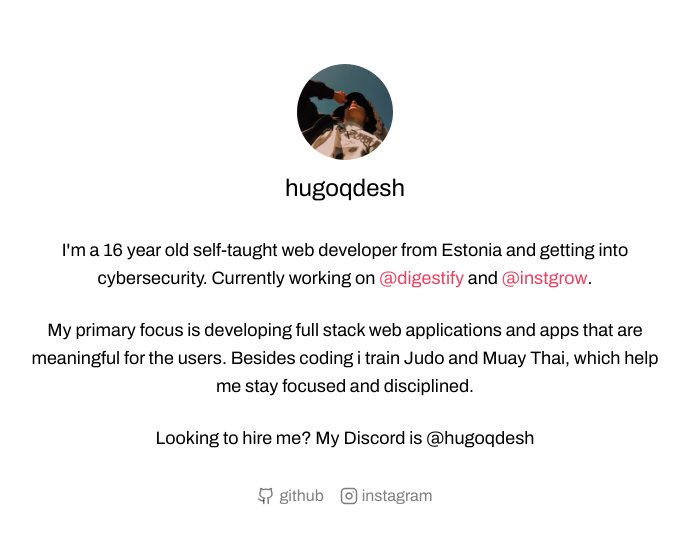
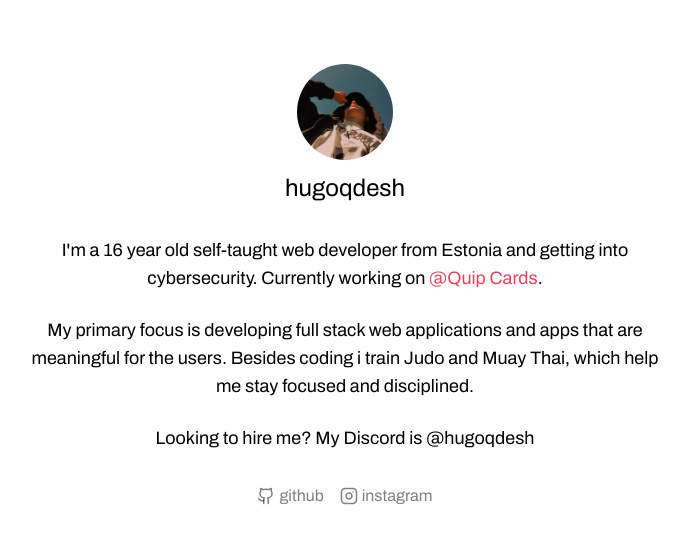
Before and after one commit to hugoqdesh/portfolio, a Next.js app: page / in a window 1280 px wide. Shown: the top 544 px of the page, without its empty margins (295-984 px from the left). Built offline with nearby package versions, Linux system fonts and the light colour scheme.

Commit message:
Update page.tsx

```diff
--- a/app/page.tsx
+++ b/app/page.tsx
@@ -27,19 +27,11 @@ export default function Home() {
           I&apos;m a 16 year old self-taught web developer from Estonia and
           getting into cybersecurity. Currently working on{" "}
           <Link
-            href="https://www.digestify.dev/"
+            href="https://quip-cards.vercel.app/"
             target="_blank"
             className="text-[#ed4160] font-semibold"
           >
-            @digestify
-          </Link>{" "}
-          and{" "}
-          <Link
-            href=""
-            target="_blank"
-            className="text-[#ed4160] font-semibold"
-          >
-            @instgrow
+            @Quip Cards
           </Link>
           .
         </p>
```
